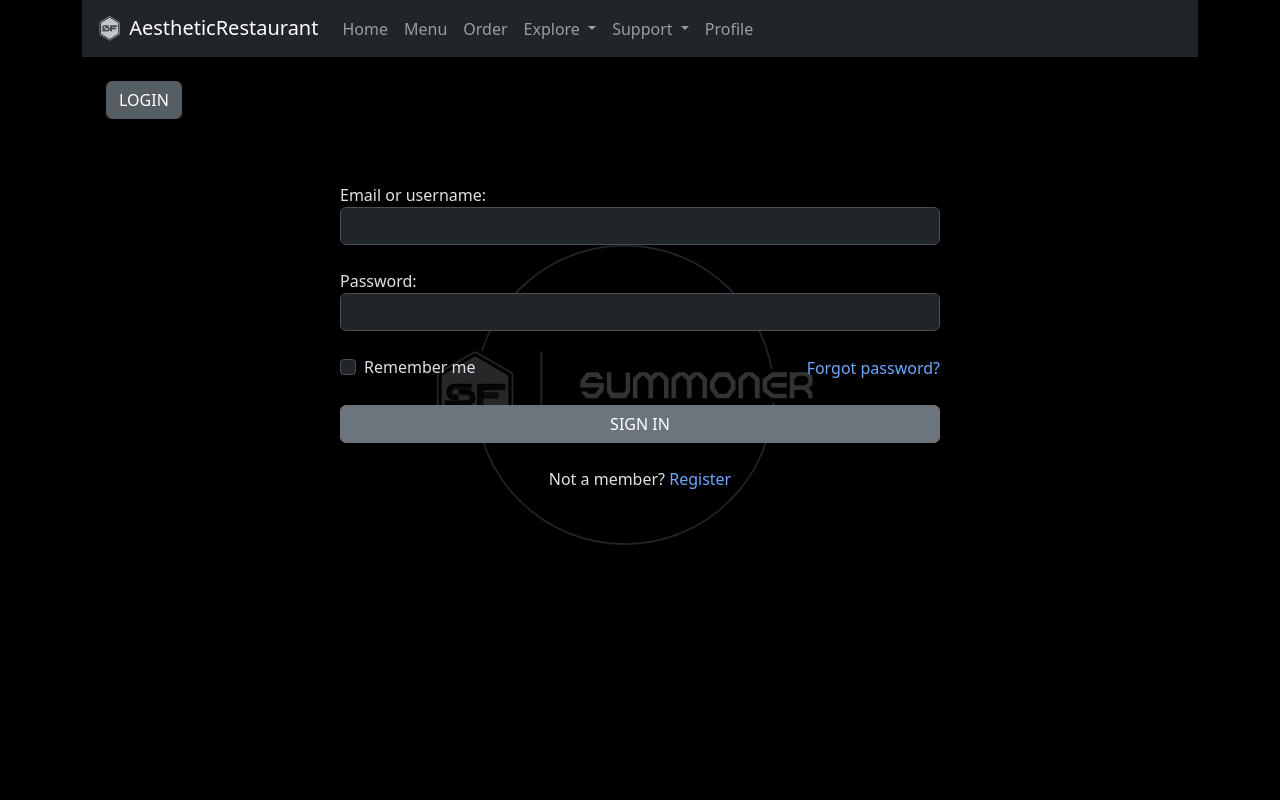
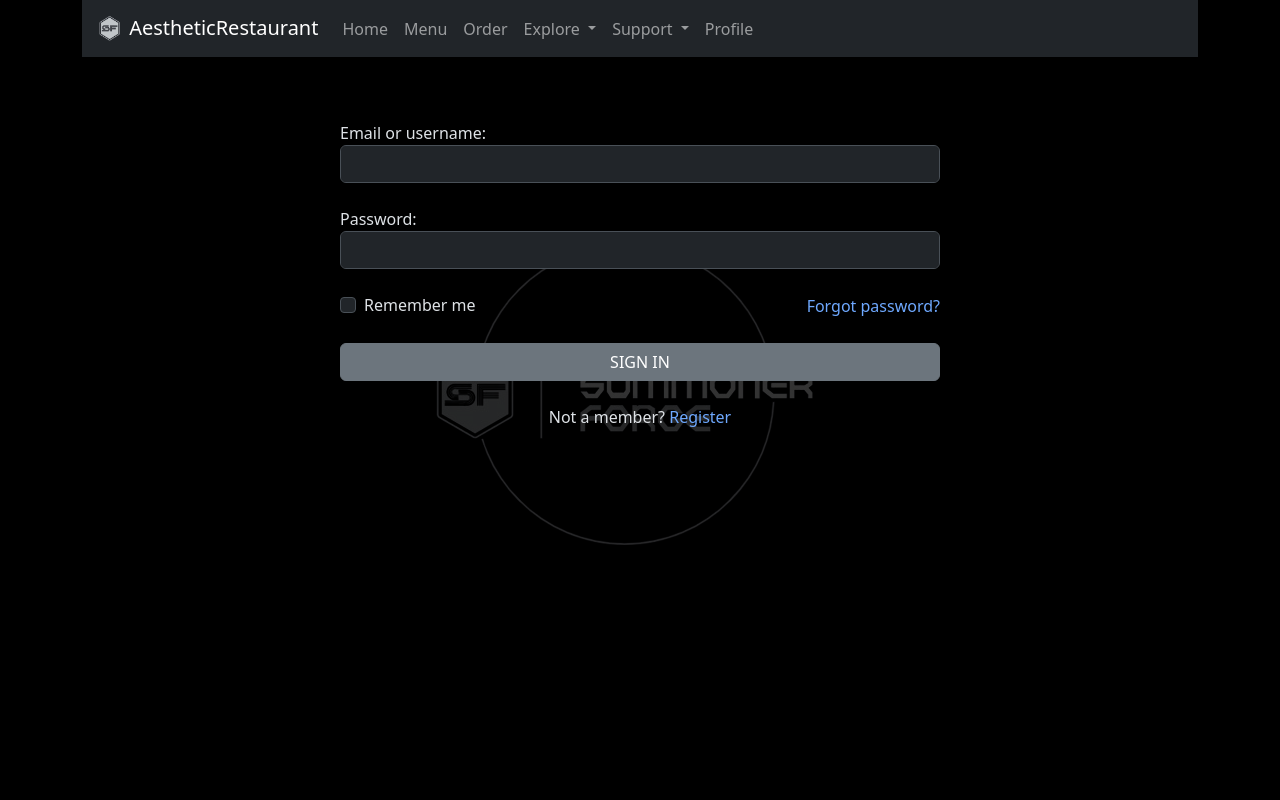
Before and after one commit to swasal/Aesthetic-Restaurant, a Flask app: page /login in a window 1280 px wide. Run offline with Flask 3, Linux system fonts and the light colour scheme.

Commit message:
Refactoring login.html

```diff
--- a/templates/login.html
+++ b/templates/login.html
@@ -4,10 +4,10 @@
     <div class="container">
         <div class="form-container">
             <!-- Toggle Buttons -->
-            <div class="d-flex justify-content-between mb-4">
+            <!-- <div class="d-flex justify-content-between mb-4">
                 <button class="btn btn-secondary active">LOGIN</button>
-                <!-- <button class="btn toggle-btn">REGISTER</button> -->
-            </div>
+                <button class="btn toggle-btn">REGISTER</button> -->
+            <!-- </div> -->
 
             <!-- Social Login -->
             <div class="text-center mb-3">
```
